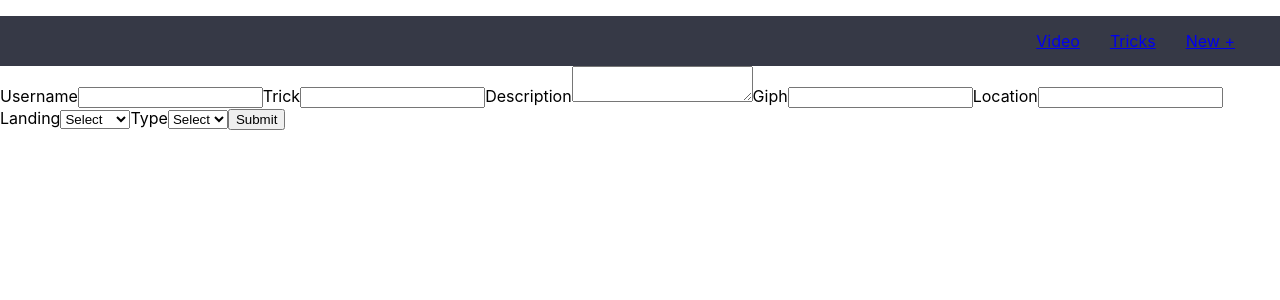
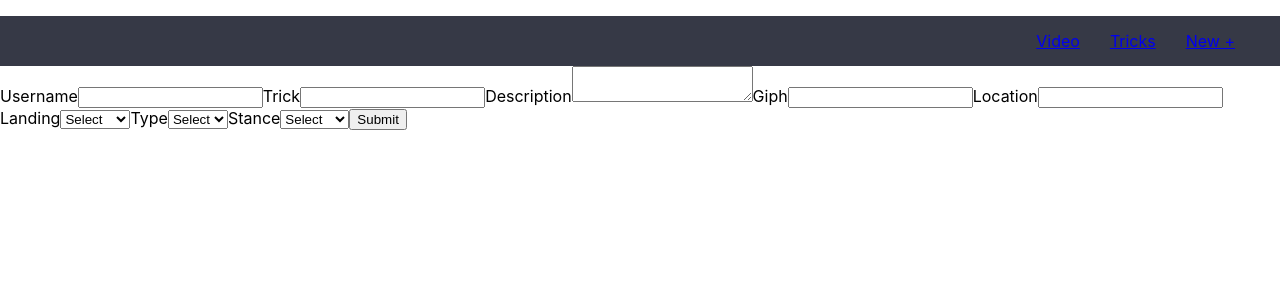
Before and after one commit to ForkingPaths2040/Progression, a React (Create React App) app: page /form in a window 1280 px wide. Shown: the top 300 px of the page. Built offline with nearby package versions, Linux system fonts and the light colour scheme; no server answers.

Commit message:
adjusting a few things

```diff
--- a/src/Form.jsx
+++ b/src/Form.jsx
@@ -9,6 +9,7 @@ function Form(props) {
   const [location, setLocation] = useState("");
   const [landing, setLanding] = useState("");
   const [type, setType] = useState("");
+  const [stance, setStance] = useState('')
 
   const handleSubmit = async (e) => {
     e.preventDefault();
@@ -19,7 +20,8 @@ function Form(props) {
       location,
       landing,
       trick,
-      type
+      type,
+      stance
     };
     const airtableURL = `https://api.airtable.com/v0/appsnyAAoewIo80Ig/progressions`;
     await Axios.post(
@@ -38,6 +40,7 @@ function Form(props) {
     setLanding("");
     setType("");
     setTrick("");
+    setStance('')
   };
   return (
     <form onSubmit={handleSubmit}>
@@ -85,6 +88,12 @@ function Form(props) {
         <option>Park</option>
         <option>Vert</option>
       </select>
+      <label htmlFor="">Stance</label>
+      <select value={stance} onChange={(e) => setStance(e.target.value)}>
+        <option>Select</option>
+        <option>Goofy</option>
+        <option>Regular</option>
+      </select>
       <button type="submit">Submit</button>
     </form>
   );
--- a/src/ListTricks.jsx
+++ b/src/ListTricks.jsx
@@ -6,7 +6,7 @@ function ListTricks(props) {
   return (
     <div className= "all-tricks">
       {props.tricks.map((trick) => (
-        <div className="tricks-container" key={trick.fields.number}>
+        <div className="tricks-container" key={trick.id}>
           <Link to={`/tricks/${trick.fields.name}`}>
             <button className="list-button">{trick.fields.name}</button>
             </Link>
--- a/src/TrickPage.jsx
+++ b/src/TrickPage.jsx
@@ -1,5 +1,5 @@
 import React from 'react';
-import { useParams } from 'react-router-dom'
+import { useParams, Link, Route } from 'react-router-dom'
 
 
 function TrickPage(props) {
@@ -8,11 +8,17 @@ function TrickPage(props) {
   let trick = props.tricks.find((t) => {
   return t.fields.name === params.name
   })
-
+console.log(trick)
   return (
     <div>
-      <h1>{params.name}</h1>
-      <p></p>
+      <img src={trick.fields.giph} alt="ollie" />
+      <h1>{trick.fields.name}</h1>
+      <p>{trick.fields.description}</p>
+      <li>{trick.fields.timeline}</li>
+      <li>{trick.fields.type}</li>
+      <Link to='/form'>
+        <button>Try for yourself!</button>
+        </Link>
     </div>
   );
 };
--- a/src/Video.jsx
+++ b/src/Video.jsx
@@ -3,8 +3,7 @@ import React from 'react';
 function Video () {
     return (
       <div>
-        {/* <iframe src="https://giphy.com/embed/LNfErMMNygyZWn5Bsh" width="200" height="200" frameBorder="0" className="giphy-embed" allowFullScreen></iframe>
-        <iframe src="https://giphy.com/embed/CeCQXGeb6Z3V6uDN3D" width="200" height="200" frameBorder="0" className="giphy-embed" allowFullScreen></iframe> */}
+        <img src="https://media.giphy.com/media/CeCQXGeb6Z3V6uDN3D/giphy.gif" alt="ollie" />
       </div>
 
     );
```
